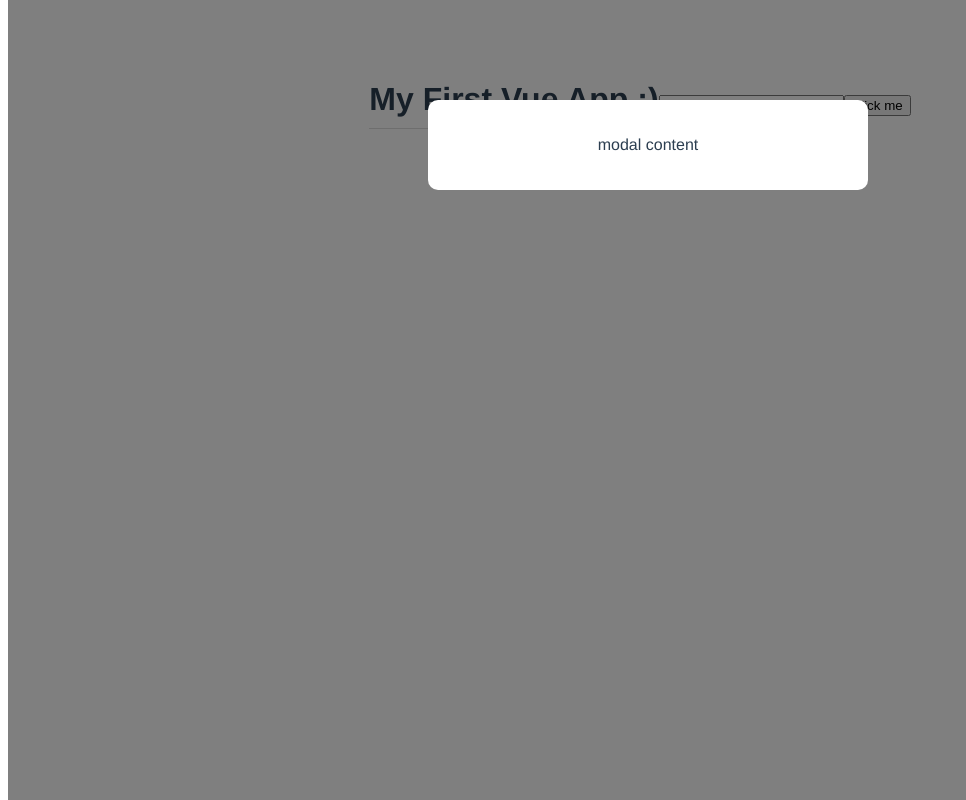
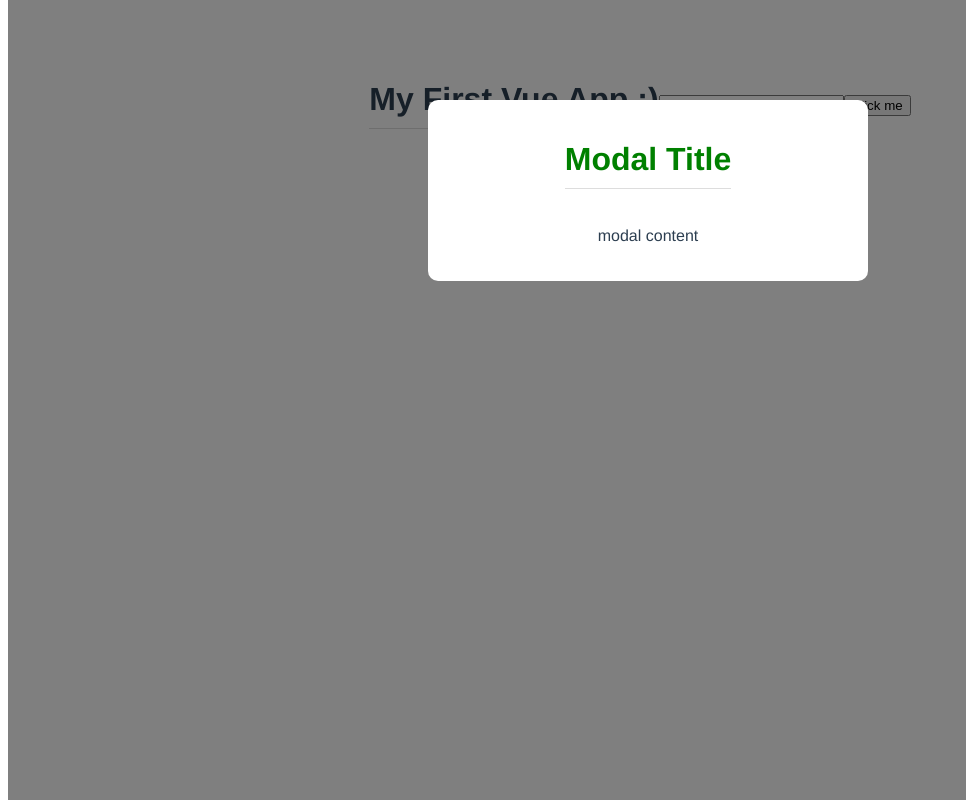
Before and after one commit to braden-w-tutorials/learn-vue-with-net-ninja, a Vue app in the folder modal-project/: page / in a window 1280 px wide. Shown: the whole page, without its empty margins (0-966 px from the left). Built offline with nearby package versions, Linux system fonts and the light colour scheme.

Commit message:
Added scoped styles

```diff
--- a/modal-project/src/components/Modal.vue
+++ b/modal-project/src/components/Modal.vue
@@ -1,10 +1,13 @@
 <template>
   <div class="backdrop">
-    <div class="modal"><p>modal content</p></div>
+    <div class="modal">
+      <h1>Modal Title</h1>
+      <p>modal content</p>
+    </div>
   </div>
 </template>
 
-<style>
+<style scoped>
 .modal {
   width: 400px;
   padding: 20px;
@@ -19,4 +22,7 @@
   width: 100%;
   height: 100%;
 }
+h1 {
+  color: green;
+}
 </style>
```
